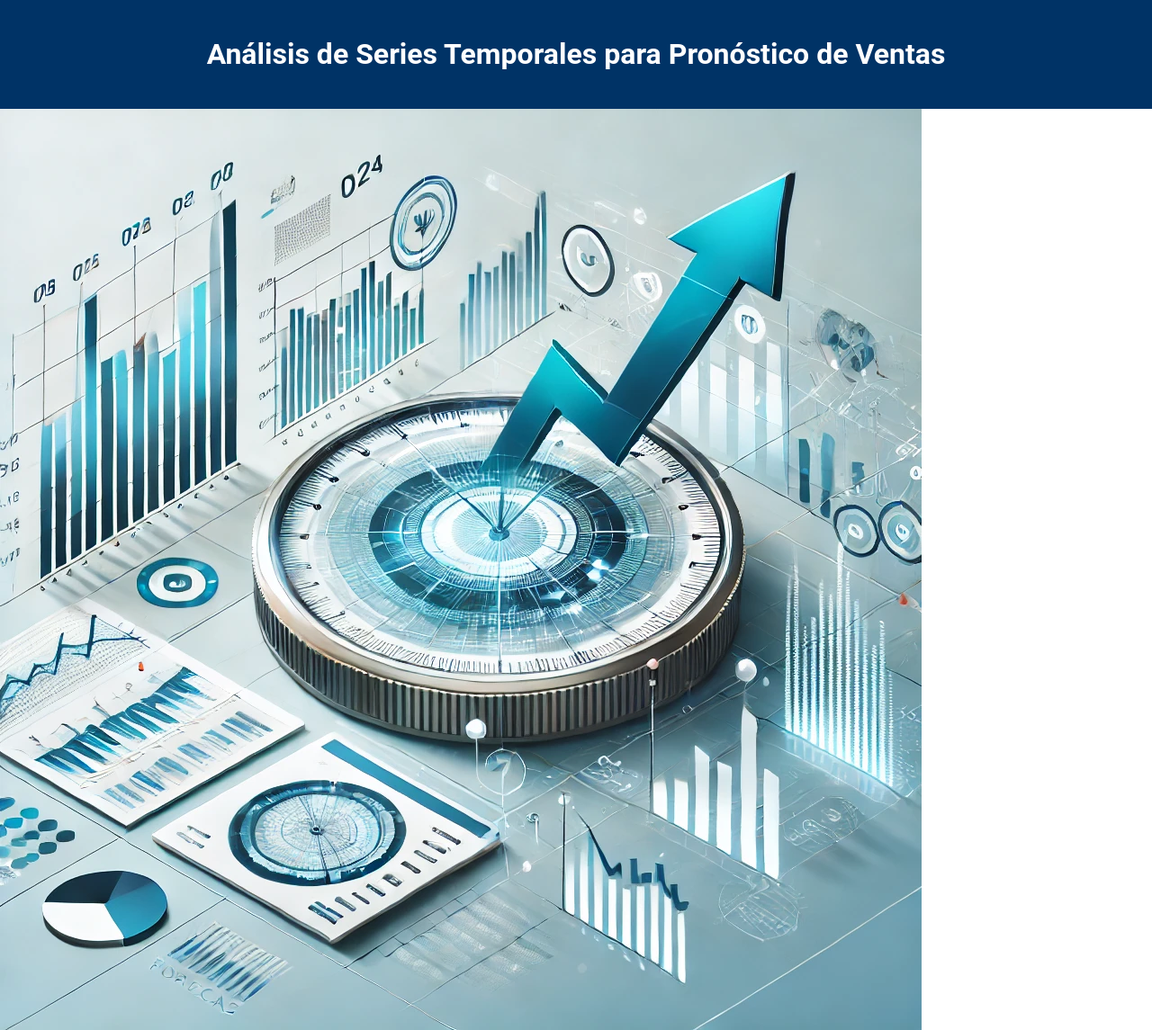
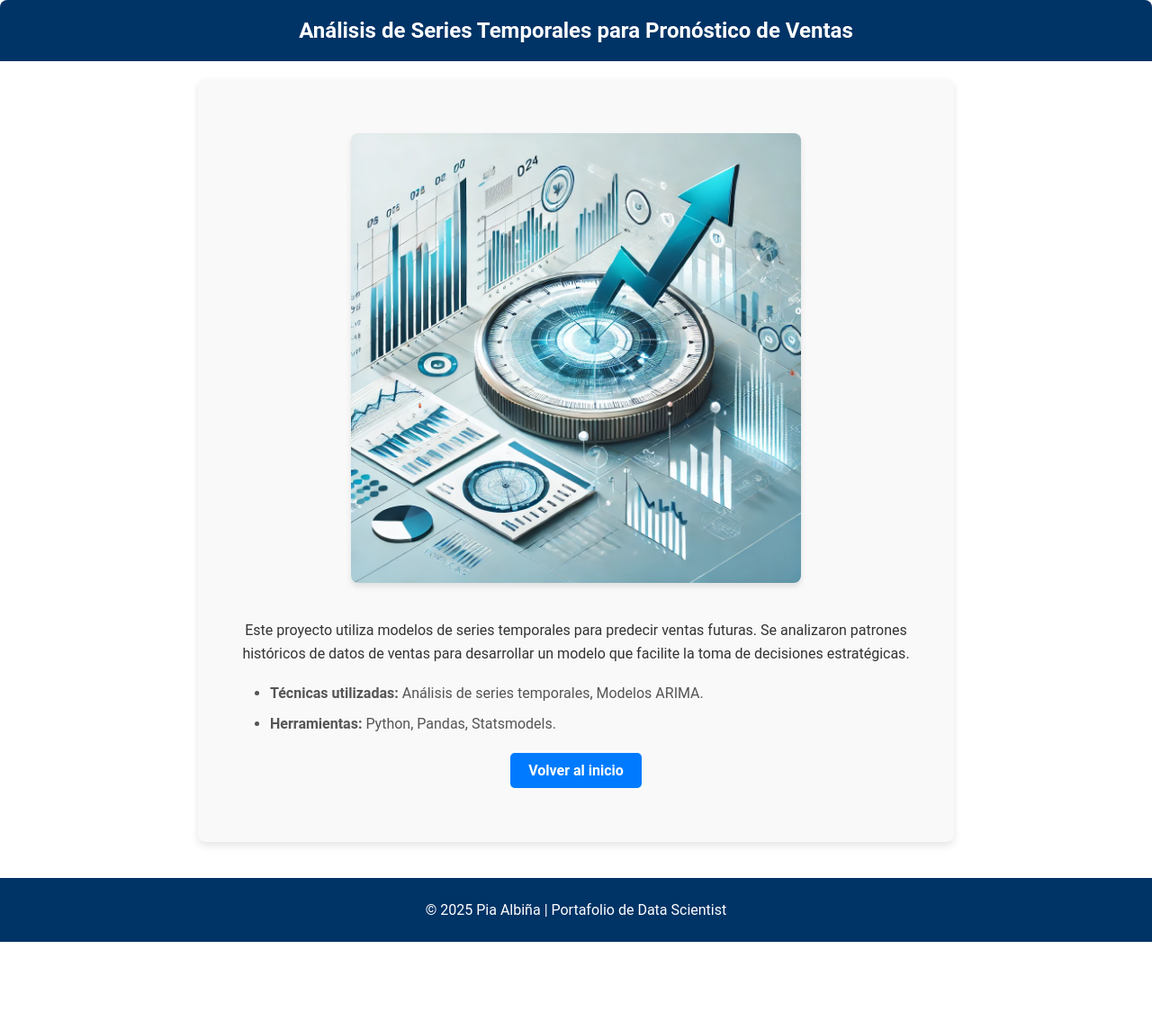
Before and after one commit to PIA-2024/Mi-portafolio-web, a plain HTML site: page PROYECTOS/Series temporales.html in a window 1280 px wide. Shown: the top 1145 px of the page at 90% size. After the commit the page ends 1047 px from the top, so only its background shows below. Drawn offline with Linux system fonts and the light colour scheme.

Commit message:
Update style.css

```diff
--- a/style.css
+++ b/style.css
@@ -137,3 +137,90 @@ footer {
     padding: 10px 0;
     margin-top: 40px;
 }
+/* Estilos específicos para las páginas de proyectos */
+.proyecto-main {
+    display: flex;
+    flex-direction: column;
+    align-items: center;
+    padding: 40px 20px;
+    max-width: 800px;
+    margin: 0 auto;
+    background-color: #f9f9f9;
+    border-radius: 8px;
+    box-shadow: 0 4px 8px rgba(0, 0, 0, 0.1);
+    text-align: center;
+}
+
+.proyecto-header {
+    background-color: #003366;
+    color: white;
+    padding: 20px;
+    border-radius: 8px 8px 0 0;
+    margin-bottom: 20px;
+    text-align: center;
+}
+
+.proyecto-header h1 {
+    font-size: 24px;
+    margin: 0;
+}
+
+.proyecto-container {
+    text-align: center;
+    padding: 20px;
+}
+
+.proyecto-container img {
+    width: 100%;
+    max-width: 500px;
+    height: auto;
+    margin-bottom: 20px;
+    border-radius: 8px;
+    box-shadow: 0 4px 6px rgba(0, 0, 0, 0.1);
+}
+
+.proyecto-container p {
+    font-size: 16px;
+    line-height: 1.6;
+    color: #333;
+    margin-bottom: 20px;
+}
+
+.proyecto-container ul {
+    text-align: left;
+    list-style: disc;
+    margin: 20px auto;
+    padding: 0 40px;
+}
+
+.proyecto-container ul li {
+    font-size: 16px;
+    line-height: 1.5;
+    color: #555;
+    margin-bottom: 10px;
+}
+
+.btn {
+    display: inline-block;
+    padding: 10px 20px;
+    background-color: #007bff;
+    color: white;
+    text-decoration: none;
+    border-radius: 5px;
+    font-weight: bold;
+    transition: background-color 0.3s ease;
+}
+
+.btn:hover {
+    background-color: #0056b3;
+}
+
+/* Responsividad para las páginas de proyectos */
+@media (max-width: 768px) {
+    .proyecto-container img {
+        max-width: 100%;
+    }
+    .proyecto-main {
+        padding: 20px;
+    }
+}
```
